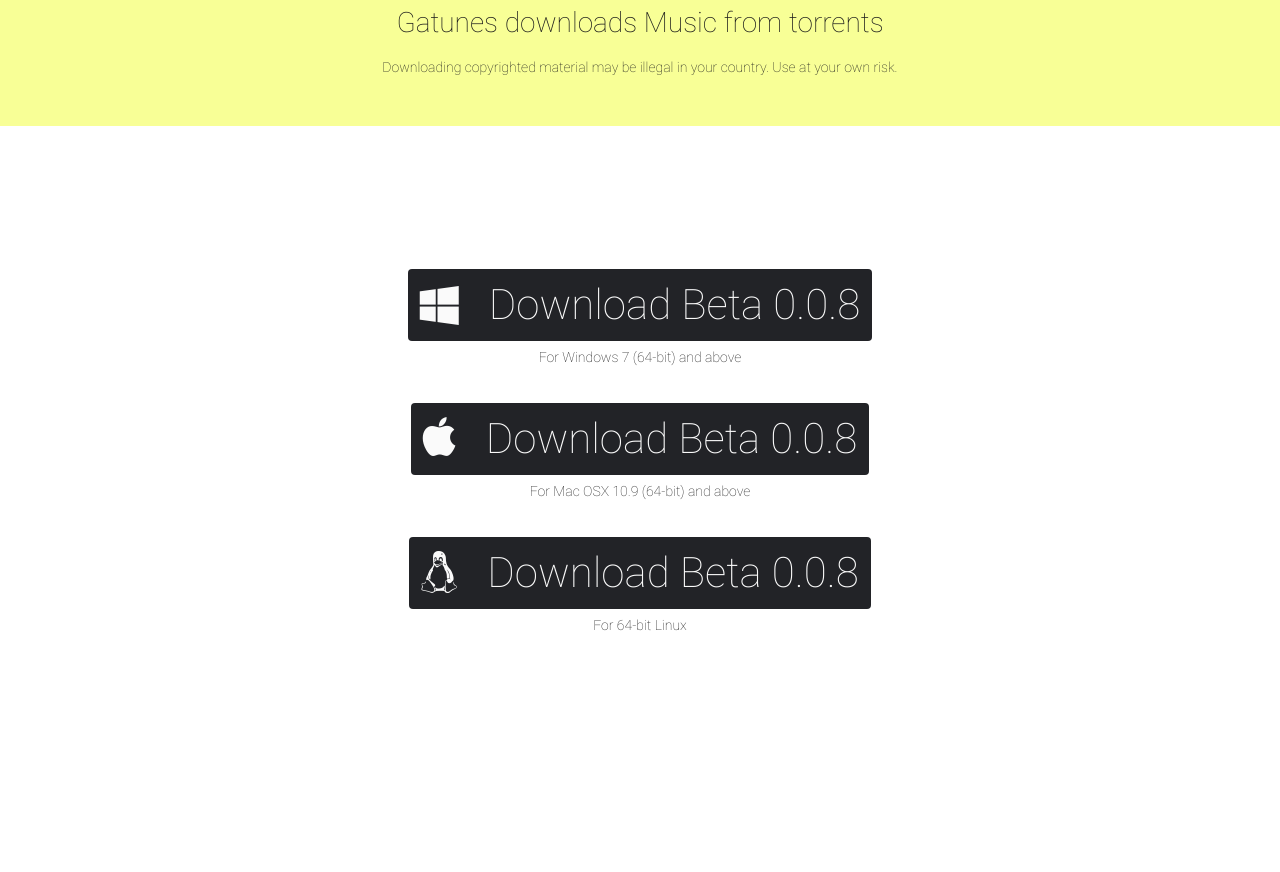
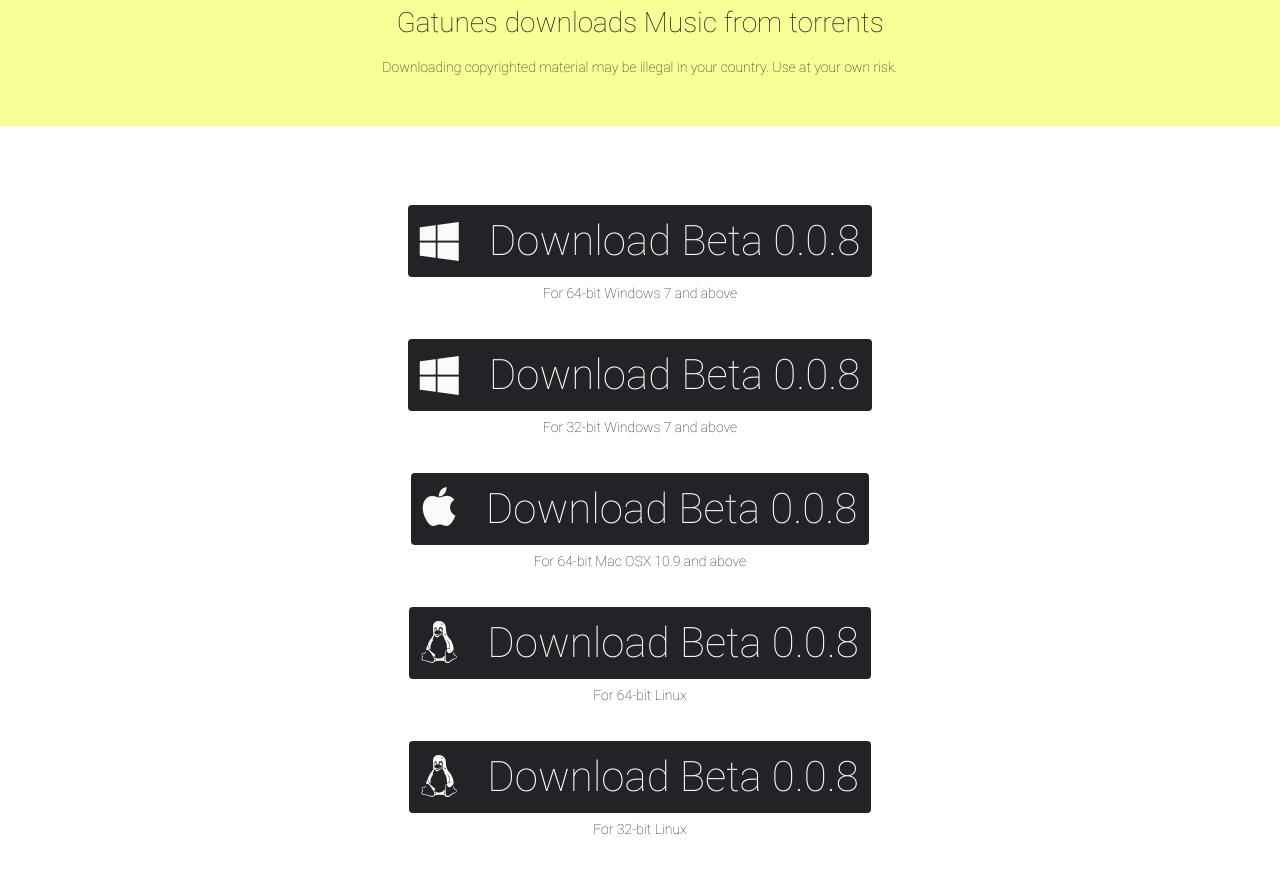
Before and after one commit to danielesteban/Gatunes, a plain HTML site: page landing/index.html in a window 1280 px wide. Shown: the part 674-1546 px from the top of the page. Drawn offline with nearby package versions, Linux system fonts and the light colour scheme; files that its build step writes are made by us from their sources; files whose address does not match are found by name.

Commit message:
Moar platforms

```diff
--- a/landing/css/screen.scss
+++ b/landing/css/screen.scss
@@ -122,7 +122,7 @@
 
 platforms {
 	height: 100%;
-	padding: 10% 0;
+	padding: 5% 0;
 	div {
 		padding: 15px 0;
 	}
--- a/landing/index.html
+++ b/landing/index.html
@@ -19,7 +19,7 @@
 					<i class="fa fa-windows"></i>Download Beta 0.0.8
 				</a>
 				<platform>
-					<span>For Windows 7 (64-bit) and above</span> | <a href="#platforms">Other platforms</a>
+					<span>For 64-bit Windows 7 and above</span> | <a href="#platforms">Other platforms</a>
 				</platform>
 			</p>
 		</main>
@@ -36,7 +36,15 @@
 					<i class="fa fa-windows"></i>Download Beta 0.0.8
 				</a>
 				<platform>
-					For Windows 7 (64-bit) and above
+					For 64-bit Windows 7 and above
+				</platform>
+			</div>
+			<div>
+				<a href="https://github.com/danielesteban/Gatunes/releases/download/v0.0.8/GatunesWin32.zip" class="btn">
+					<i class="fa fa-windows"></i>Download Beta 0.0.8
+				</a>
+				<platform>
+					For 32-bit Windows 7 and above
 				</platform>
 			</div>
 			<div>
@@ -44,7 +52,7 @@
 					<i class="fa fa-apple"></i>Download Beta 0.0.8
 				</a>
 				<platform>
-					For Mac OSX 10.9 (64-bit) and above
+					For 64-bit Mac OSX 10.9 and above
 				</platform>
 			</div>
 			<div>
@@ -53,6 +61,14 @@
 				</a>
 				<platform>
 					For 64-bit Linux
+				</platform>
+			</div>
+			<div>
+				<a href="https://github.com/danielesteban/Gatunes/releases/download/v0.0.8/GatunesLinux32.zip" class="btn">
+					<i class="fa fa-linux"></i>Download Beta 0.0.8
+				</a>
+				<platform>
+					For 32-bit Linux
 				</platform>
 			</div>
 		</platforms>
@@ -65,8 +81,8 @@
 			platforms = document.getElementsByTagName('div'),
 			platform = 0;
 
-		version.indexOf("Mac") !== -1 && (platform = 1);
-		(version.indexOf("X11") !== -1 || version.indexOf("Linux") !== -1) && (platform = 2);
+		version.indexOf("Mac") !== -1 && (platform = 2);
+		(version.indexOf("X11") !== -1 || version.indexOf("Linux") !== -1) && (platform = 3);
 
 		mainLink.href = platforms[platform].getElementsByTagName('a')[0].href;
 		mainLink.getElementsByTagName('i')[0].className = platforms[platform].getElementsByTagName('i')[0].className;
```
